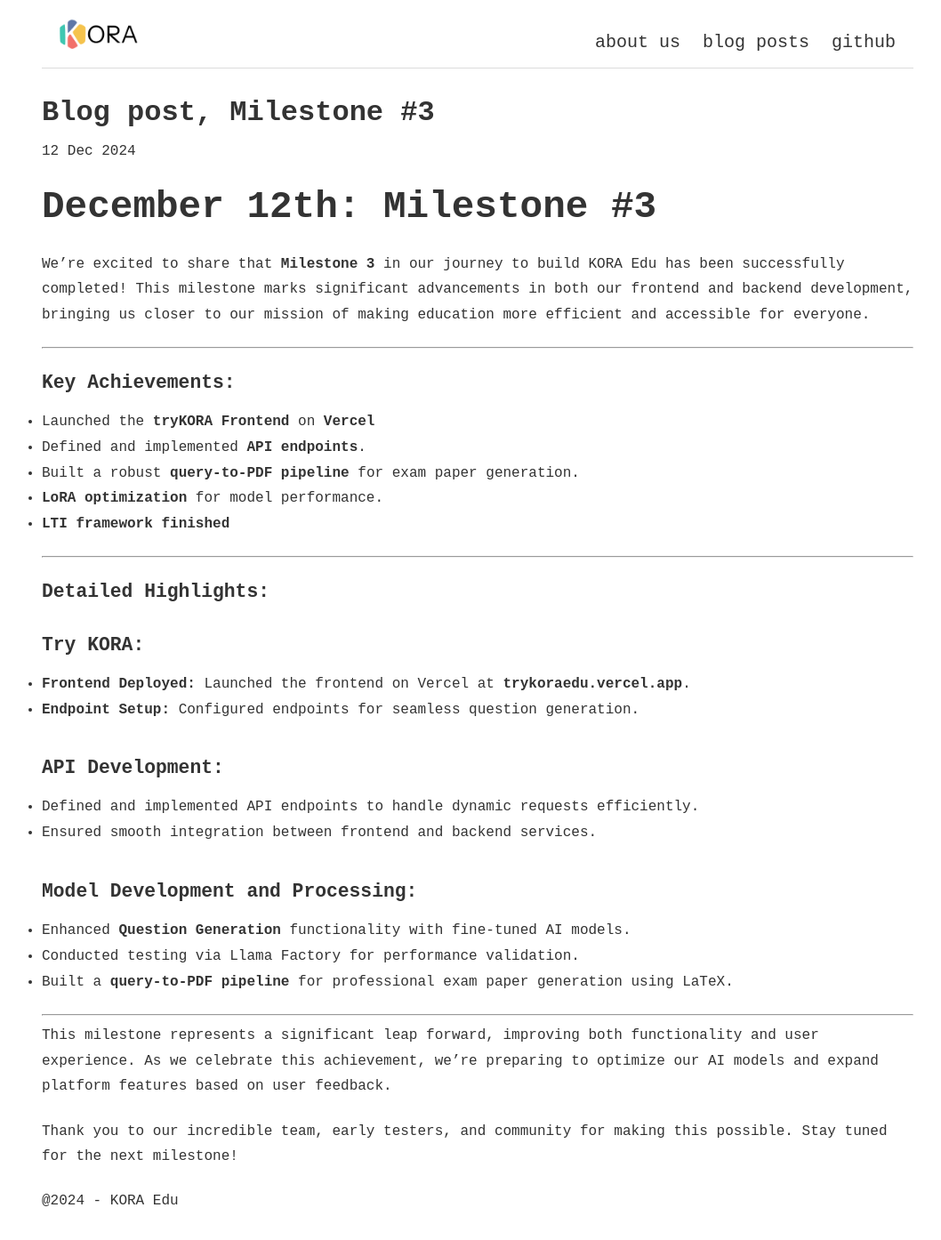
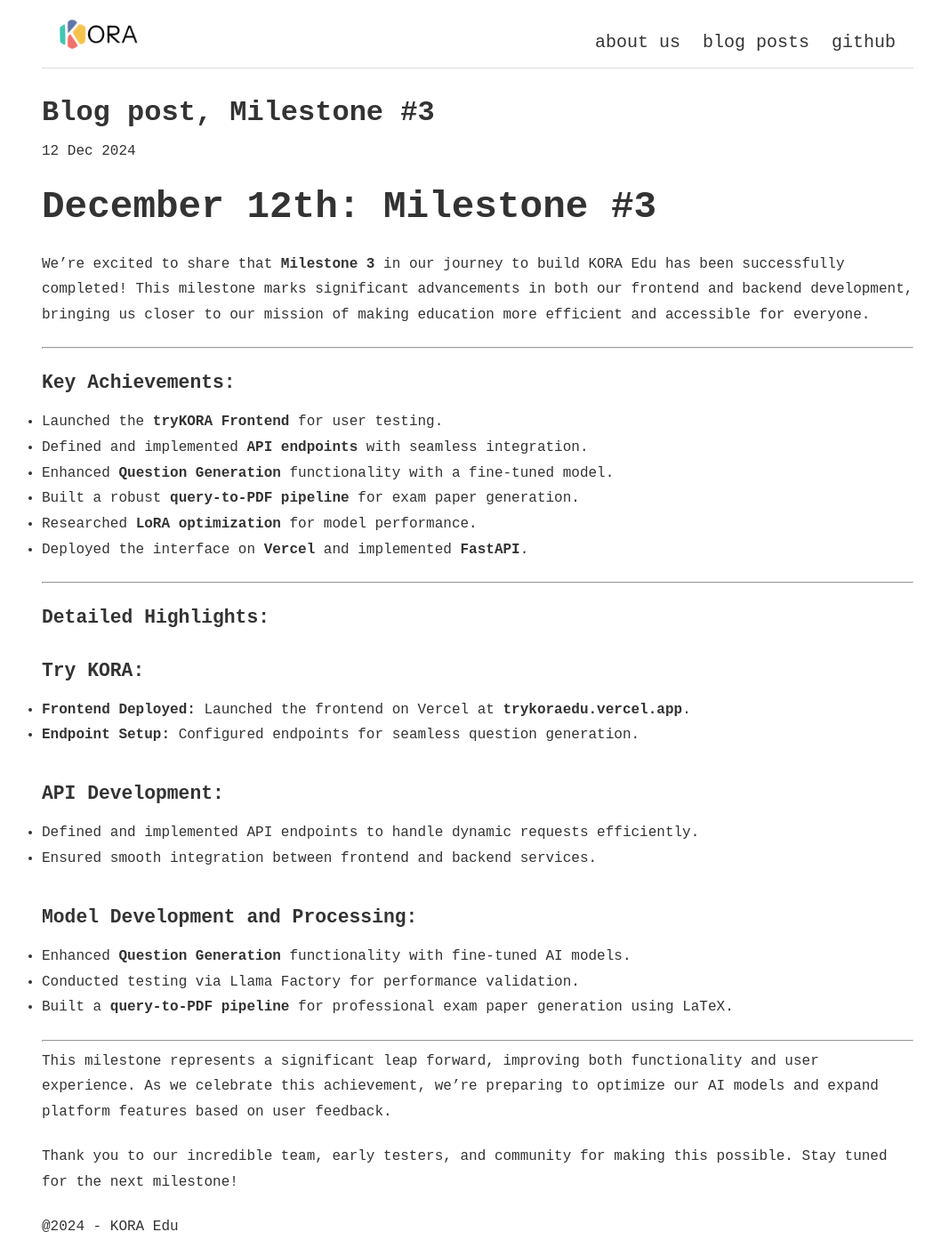
Before and after one commit to kora-edu/kora-edu.github.io, a Jekyll site: the page built from _posts/2024-12-12-milestone-3.md, in a window 1280 px wide. Shown: the whole page at 89% size, without its empty margins (103-1161 px from the left). Built offline with Jekyll 4.4.1, drawn with Linux system fonts in a browser that asks for light colours; before the commit the page ends 1365 px from its top, so only the background shows below that.

Commit message:
Update 2024-12-12-milestone-3.md

```diff
--- a/_posts/2024-12-12-milestone-3.md
+++ b/_posts/2024-12-12-milestone-3.md
@@ -12,11 +12,12 @@ We’re excited to share that **Milestone 3** in our journey to build KORA Edu h
 ---
 
 ### Key Achievements:
-- Launched the **tryKORA Frontend** on **Vercel**
-- Defined and implemented **API endpoints**.
+- Launched the **tryKORA Frontend** for user testing.
+- Defined and implemented **API endpoints** with seamless integration.
+- Enhanced **Question Generation** functionality with a fine-tuned model.
 - Built a robust **query-to-PDF pipeline** for exam paper generation.
-- **LoRA optimization** for model performance.
-- **LTI framework finished**
+- Researched **LoRA optimization** for model performance.
+- Deployed the interface on **Vercel** and implemented **FastAPI**.
 
 ---
 
```
Also changed, not shown: other parts of _posts/2024-12-12-milestone-3.md (+1 -1 lines).
